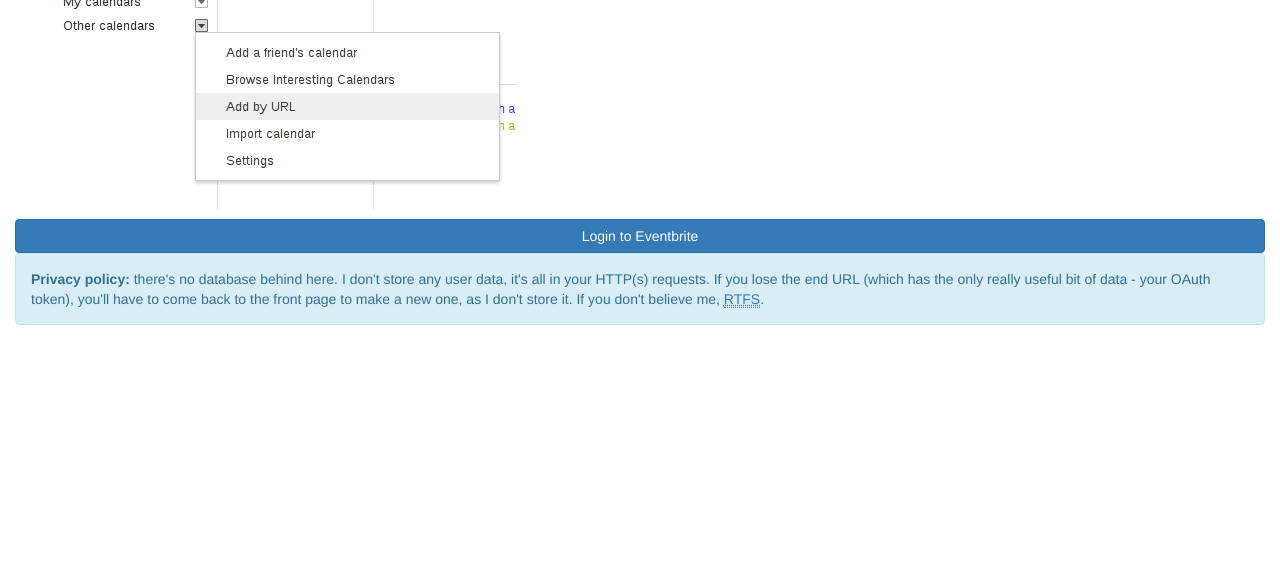
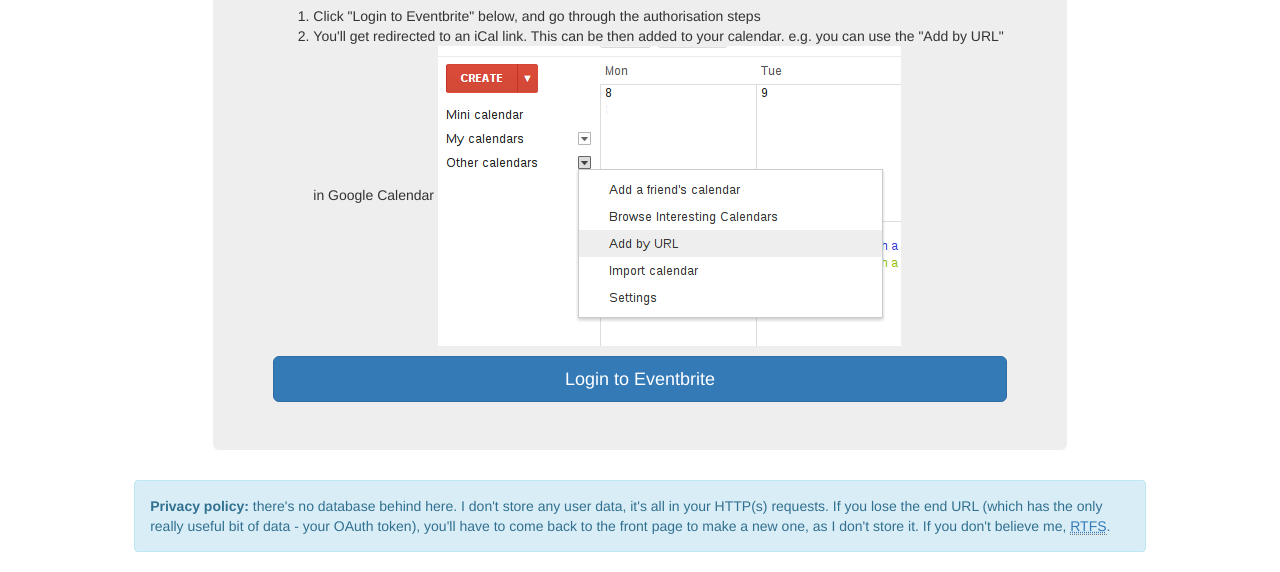
Before and after one commit to palfrey/eventbrite-calendar, a Flask app: page / in a window 1280 px wide. Shown: the part 321-893 px from the top of the page. Before the commit the page ends 646 px from the top, so only its background shows below. Run offline with Flask 2, Linux system fonts and the light colour scheme; some libraries are stand-ins or nearby versions.

Commit message:
Fix bootstrap template for 3.x

```diff
--- a/templates/index.html
+++ b/templates/index.html
@@ -15,15 +15,14 @@
 {% block content %}
 <a href="https://github.com/palfrey/eventbrite-calendar"><img style="position: absolute; top: 0; left: 0; border: 0;" src="https://s3.amazonaws.com/github/ribbons/forkme_left_red_aa0000.png" alt="Fork me on GitHub"></a>
 	<div class="container-fluid">
-		<div class="row-fluid">
-			<div class="hero-unit span8 offset2">
+		<div class="row">
+			<div class="jumbotron col-md-8 col-md-offset-2">
 				<h1>Eventbrite Calendar</h1>
-				<p>by Tom Parker &lt;<a href="http://mailhide.recaptcha.net/d?k=01mk8ieqMM0P1URascREzxiw==&amp;c=xf1595B3znU7sIBDF9KzW5jGN8_J8-LNk6-WIksw1Xs=" onclick="window.open('http://mailhide.recaptcha.net/d?k=01mk8ieqMM0P1URascREzxiw==&amp;c=xf1595B3znU7sIBDF9KzW5jGN8_J8-LNk6-WIksw1Xs=', '', 'toolbar=0,scrollbars=0,location=0,statusbar=0,menubar=0,resizable=0,width=500,height=300'); return false;" title="Reveal this e-mail address">palf...@tevp.net</a>&gt; <a href="http://tevp.net">http://tevp.net</a></p>
+				<p>by Tom Parker &lt;<a href="http://mailhide.recaptcha.net/d?k=01mk8ieqMM0P1URascREzxiw==&amp;c=xf1595B3znU7sIBDF9KzW5jGN8_J8-LNk6-WIksw1Xs=" onclick="window.open('http://mailhide.recaptcha.net/d?k=01mk8ieqMM0P1URascREzxiw==&amp;c=xf1595B3znU7sIBDF9KzW5jGN8_J8-LNk6-WIksw1Xs=', '', 'toolbar=0,scrollbars=0,location=0,statusbar=0,menubar=0,resizable=0,width=500,height=300'); return false;" title="Reveal this e-mail address">palf...@tevp.net</a>&gt; <a href="https://tevp.net">https://tevp.net</a></p>
 				<p>
 				Eventbrite lets you list your tickets, but it doesn't let you automagically export events
 				to a calendar. This app fixes that.
 				</p>
-				<p>
 				<ol>
 					<li>Click "Login to Eventbrite" below, and go through the authorisation steps</li>
 					<li>You'll get redirected to an iCal link. This can be then added to your calendar.
@@ -31,12 +30,10 @@
 					<img src="{{ url_for("static", filename="google-add-by-url.png")}}" />
 					</li>
 				</ol>
-				</p>
-				<a href="https://www.eventbrite.com/oauth/authorize?response_type=code&client_id={{eventbrite_api_key}}" class="btn btn-large btn-block btn-primary" type="button">Login to Eventbrite</a>
+				<a href="https://www.eventbrite.com/oauth/authorize?response_type=code&client_id={{eventbrite_api_key}}" class="btn btn-lg btn-block btn-primary" type="button">Login to Eventbrite</a>
 			</div>
 		</div>
-		<div class="row-fluid">
-			<div class="row-fluid">
+		<div class="row col-md-offset-1 col-md-10">
 			<div class="alert alert-info">
 				<b>Privacy policy:</b> there's no database behind here. I don't store any user data, it's all in your
 				HTTP(s) requests. If you lose the end URL (which has the only really useful bit of data - your OAuth
@@ -45,5 +42,4 @@
 			</div>
 		</div>
 	</div>
-	</div>
 {% endblock %}
```
Lines whose indentation alone changed are shown as unchanged.
